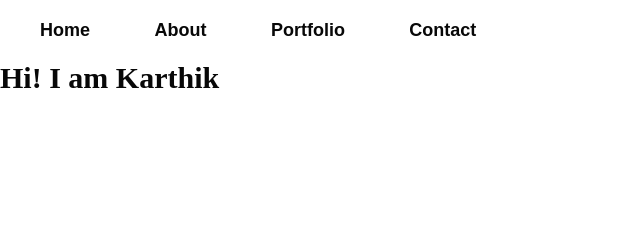
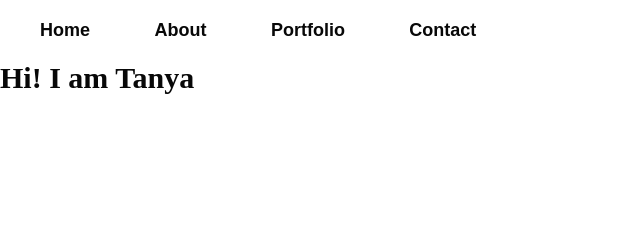
Before and after one commit to TanyaKhatri879/TanyaKhatri879.github.io, a plain HTML site: page index.html in a window 1280 px wide. Shown: the top 237 px of the page, 0-640 px from the left. Drawn offline with Linux system fonts and the light colour scheme; files whose address does not match are found by name.

Commit message:
Update index.html

```diff
--- a/index.html
+++ b/index.html
@@ -23,7 +23,7 @@
         </nav>
     </div>
 
-    <div class="animated-text">Hi! I am Karthik</div>
+    <div class="animated-text">Hi! I am Tanya</div>
 </div>
 <!-- -----about----- -->
 <div id="about">
```
